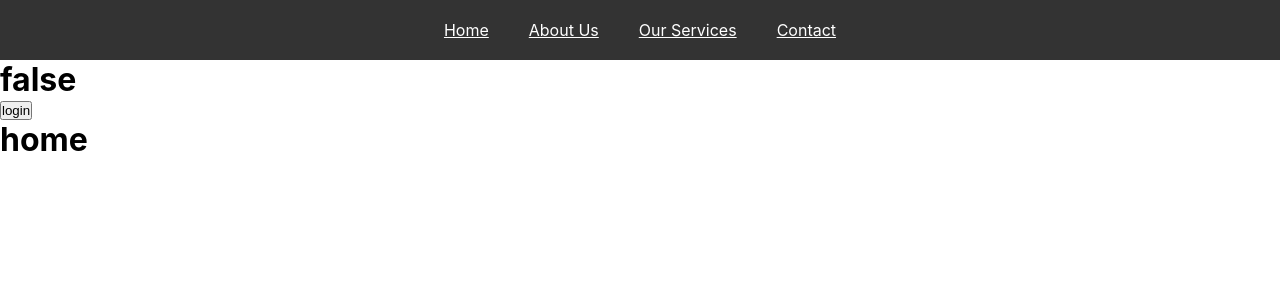
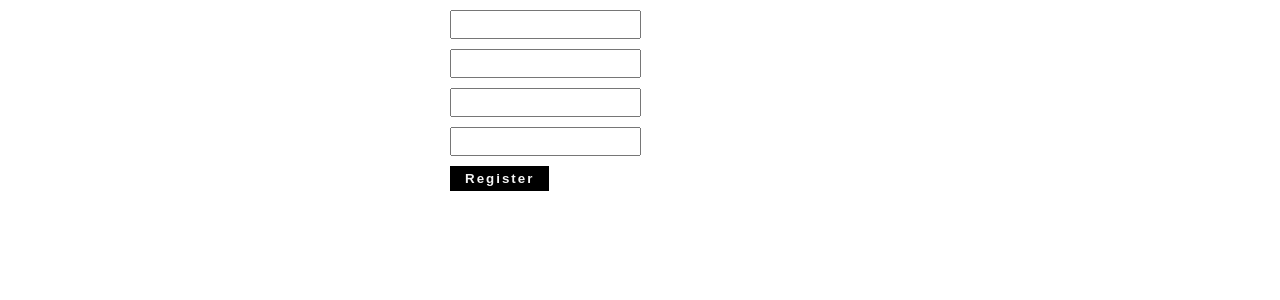
Before and after one commit to BrownEdgar/React_13-00, a React (Create React App) app: page / in a window 1280 px wide. Shown: the top 300 px of the page. Built offline with nearby package versions, Linux system fonts and the light colour scheme.

Commit message:
add some works

```diff
--- a/src/App.css
+++ b/src/App.css
@@ -1,38 +1,3 @@
 .App {
 	text-align: center;
 }
-
-.App-logo {
-	height: 40vmin;
-	pointer-events: none;
-}
-
-@media (prefers-reduced-motion: no-preference) {
-	.App-logo {
-		animation: App-logo-spin infinite 20s linear;
-	}
-}
-
-.App-header {
-	background-color: #282c34;
-	min-height: 100vh;
-	display: flex;
-	flex-direction: column;
-	align-items: center;
-	justify-content: center;
-	font-size: calc(10px + 2vmin);
-	color: white;
-}
-
-.App-link {
-	color: #61dafb;
-}
-
-@keyframes App-logo-spin {
-	from {
-		transform: rotate(0deg);
-	}
-	to {
-		transform: rotate(360deg);
-	}
-}
--- /dev/null
+++ b/src/FormValidation/App.css
@@ -0,0 +1,23 @@
+.feedBack{
+	color:red;
+    font-size: 12px;
+    font-weight: 600;
+    font-style: italic;
+    position: relative;
+    left: 15px;
+    bottom: 10px;
+}
+button{
+    padding: 5px 15px;
+    margin-left: 10px;
+    border:none;
+    background-color: #000;
+    color:whitesmoke;
+    font-weight: 600;
+    letter-spacing: 2px;
+}
+button:active{
+    background-color: rgb(41, 13, 13);
+    transform: translateY(3px);
+
+}
--- /dev/null
+++ b/src/FormValidation/App.js
@@ -0,0 +1,12 @@
+import React, { Component } from 'react'
+import MyForm from './MyForm'
+import './App.css'
+export default class App extends Component {
+    render() {
+        return (
+            <div>
+                <MyForm/>
+            </div>
+        )
+    }
+}
--- /dev/null
+++ b/src/FormValidation/MyForm.js
@@ -0,0 +1,117 @@
+import React, { Component } from 'react'
+
+export default class MyForm extends Component {
+    constructor(props){
+        super(props);
+        this.state ={
+            name: "",
+            email:"",
+            password:'',
+            confirmpassword:"",
+            nameError:"",
+            emailError:'',
+            passwordError:'',
+            confirdpasswordError:"",
+            isShow:false
+        }
+    }
+    handleChange = (e) =>{
+        this.setState({ [e.target.name]:e.target.value  });
+    }
+    hesh = (password) =>{
+        let new_password= ''
+        for(let char in password ){
+            new_password+=password.charCodeAt(char)
+
+        }
+        console.log(new_password);
+        return new_password
+    }
+    validate = () =>{
+        let nameError = "";
+        let emailError = "";
+        let passwordError = "";
+        let confirdpasswordError = "";
+        if(this.state.name.match(/[0-9]/g) !== null){
+            nameError = "invalid name"
+        }
+        if(!this.state.email.endsWith('.com')){
+            emailError = "invalid email"
+        }
+        if(this.state.password.match(/[A-Z]/g) === null){
+            passwordError= "passwordy petq e parunaki mecatar"
+        }
+        if(!Object.is(this.state.password,this.state.confirmpassword)){
+            confirdpasswordError = "Passvordnery chen hamynknum"
+        }
+
+        let password = this.hesh("abc")
+        this.setState({password});
+        if(nameError || emailError || passwordError ||confirdpasswordError){
+            this.setState({
+                nameError,
+                emailError,
+                passwordError,
+                confirdpasswordError});
+            return false;
+        }
+        return true;
+
+
+
+
+    }
+
+    onSubmit = (e) =>{
+        e.preventDefault()
+
+        let isValid = this.validate()
+        if(isValid){
+            console.log(isValid);
+            console.log({
+                name:this.state.name,
+                email:this.state.email,
+                password:this.state.password,
+            });
+        }
+    }
+    render() {
+        return (
+            <div>
+                <form onSubmit={this.onSubmit}>
+
+                    <input
+                    type="text"
+                    name="name"
+                    value={this.state.name}
+                    onChange={this.handleChange}/>
+                    <div className="feedBack">{this.state.nameError}</div>
+                    <input
+                    type="email"
+                    name="email"
+                    value={this.state.email}
+                    onChange={this.handleChange}/>
+                    <div className="feedBack">{this.state.emailError}</div>
+
+                    <input
+                    type="password"
+                    name="password"
+                    value={this.state.password}
+                    onChange={this.handleChange}
+                    autoComplete="off"/>
+                    <div className="feedBack">{this.state.passwordError}</div>
+
+
+                    <input
+                    type="password"
+                    name="confirmpassword"
+                    value={this.state.confirmpassword}
+                    onChange={this.handleChange}
+                    autoComplete="off" />
+                    <div className="feedBack">{this.state.confirdpasswordError}</div>
+                    <button type="submit">Register</button>
+                </form>
+            </div>
+        )
+    }
+}
--- a/src/index.css
+++ b/src/index.css
@@ -11,3 +11,13 @@ code {
   font-family: source-code-pro, Menlo, Monaco, Consolas, 'Courier New',
     monospace;
 }
+form{
+
+  width: 400px;
+  margin: 10px auto;
+}
+input {
+  padding: 5px;
+  display: block;
+  margin: 10px;
+}
--- a/src/index.js
+++ b/src/index.js
@@ -1,12 +1,12 @@
 import React from 'react';
 import ReactDOM from 'react-dom';
 import './index.css';
-import App from './Henrik/App';
+import App from './FormValidation/App';
 
 
 ReactDOM.render(
-  <React.StrictMode>
-    <App />
-  </React.StrictMode>,
+  // <React.StrictMode>
+    <App />,
+  // </React.StrictMode>,
   document.getElementById('root')
 );
```
Also changed, not shown: src/App.js (+17 -10 lines), src/Child1.js (added, +14 -0 lines), src/Child2.js (added, +13 -0 lines), src/ErrorHandler.js (added, +25 -0 lines), src/setupTests.js (deleted, +0 -5 lines).
